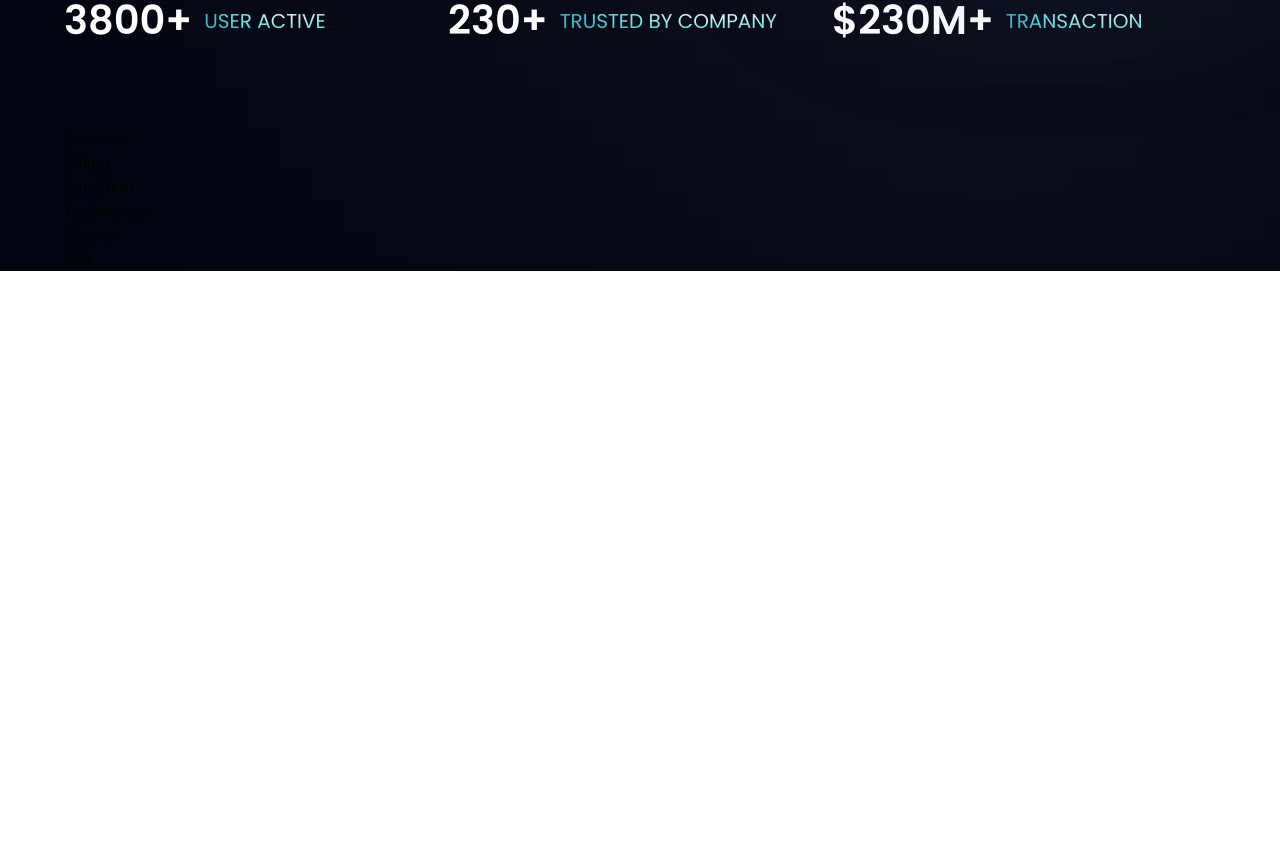
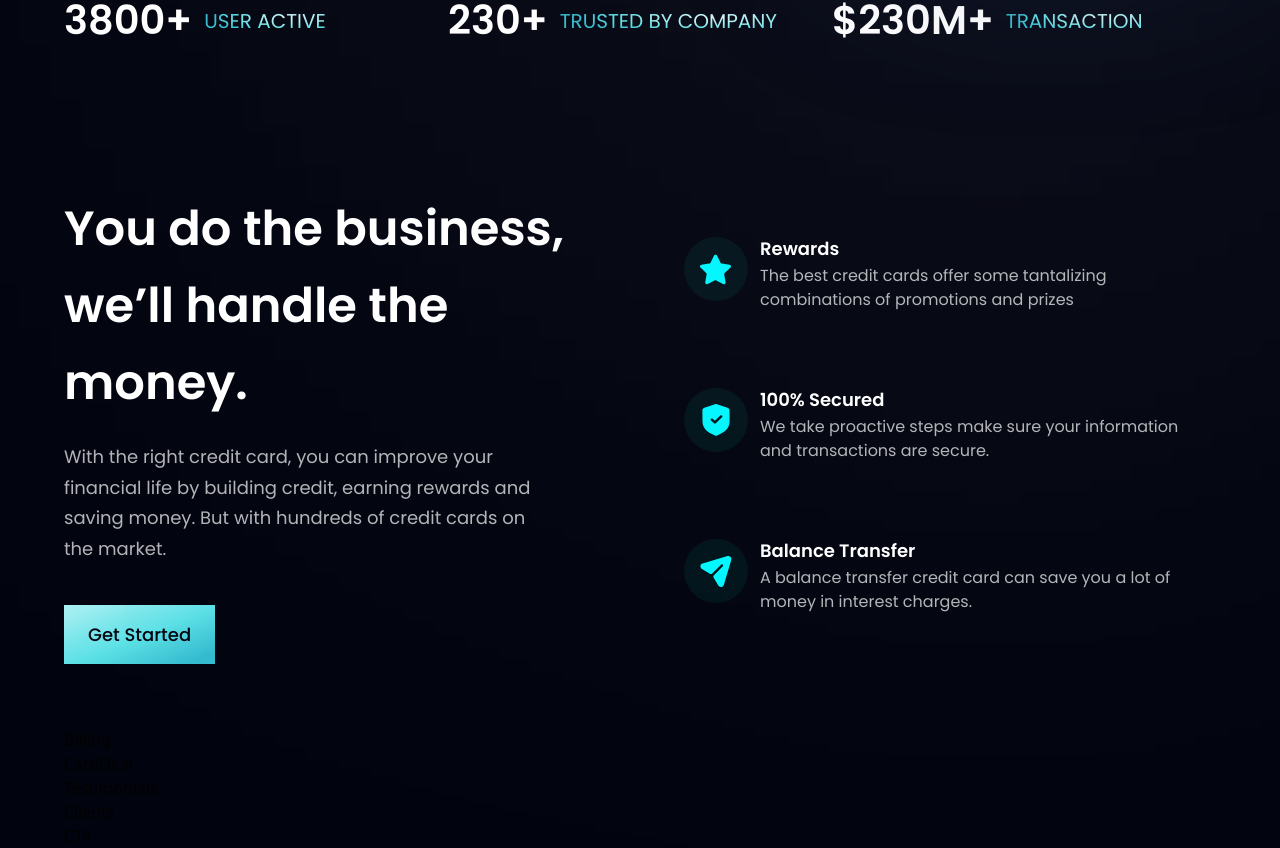
Before and after one commit to IgnacioLF/bank_modern_web, a React (Vite) app: page / in a window 1280 px wide. Shown: the part 798-1646 px from the top of the page. Before the commit the page ends 1069 px from the top, so only its background shows below. Built offline with nearby package versions, Linux system fonts and the light colour scheme.

Commit message:
-added business section

```diff
--- a/src/components/Business.jsx
+++ b/src/components/Business.jsx
@@ -1,8 +1,34 @@
+import { features} from "../constants"
+import styles, {layout} from "../style"
+import Button from "./Button"
+
+const FeatureCard = ({ icon, title, content, index}) => (
+    <div className={`flex flex-row p-6 rounded-[20px] ${index !== features.length - 1 ? "mb-6" : "mb-0"} feature-card`}>
+        <div className={`w-[64px] h-[64px] rounded-full ${styles.flexCenter} bg-dimBlue`}>
+            <img src={icon} alt="icon" className="w-[50%] h-[50%] object-contain" />
+        </div>
+        <div className="flex-1 flex flex-col ml-3">
+            <h4 className="font-poppins font-semibold text-white text-[18px] leading-[23px] mb-1">{title}</h4>
+            <p className="font-poppins font-normal text-dimWhite text-[16px] leading-[24px] mb-1">{content}</p>
+        </div>
+    </div>
+)
+
 const Business = () => {
     return(
-        <div>
-            Business
-        </div>
+        <section id="features" className={layout.section}>
+            <div className={layout.sectionInfo}>
+                <h2 className={styles.heading2}>You do the business, <br className="sm:block hidden" />we’ll handle the money.</h2>
+                <p className={`${styles.paragraph} max-w-[470px] mt-5`}>With the right credit card, you can improve your financial life by building credit, earning rewards and saving money. But with hundreds of credit cards on the market.</p>
+                <Button styles="mt-10" />
+            </div>
+
+            <div className={`${layout.sectionImg} flex-col`}>
+                {features.map((feature,index) => (
+                    <FeatureCard key={feature.id} {...feature} index={index} />
+                ))}
+            </div>
+        </section>
     )
 }
 
--- a/src/components/Button.jsx
+++ b/src/components/Button.jsx
@@ -1,8 +1,8 @@
-const Button = () => {
+const Button = ({styles}) => {
     return(
-        <div>
-            Button
-        </div>
+        <button type="button" className={`py-4 px-6 bg-blue-gradient font-poppins font-medium text-[18px] text-primary outline-none ${styles}`}>
+            Get Started
+        </button>
     )
 }
 
```
